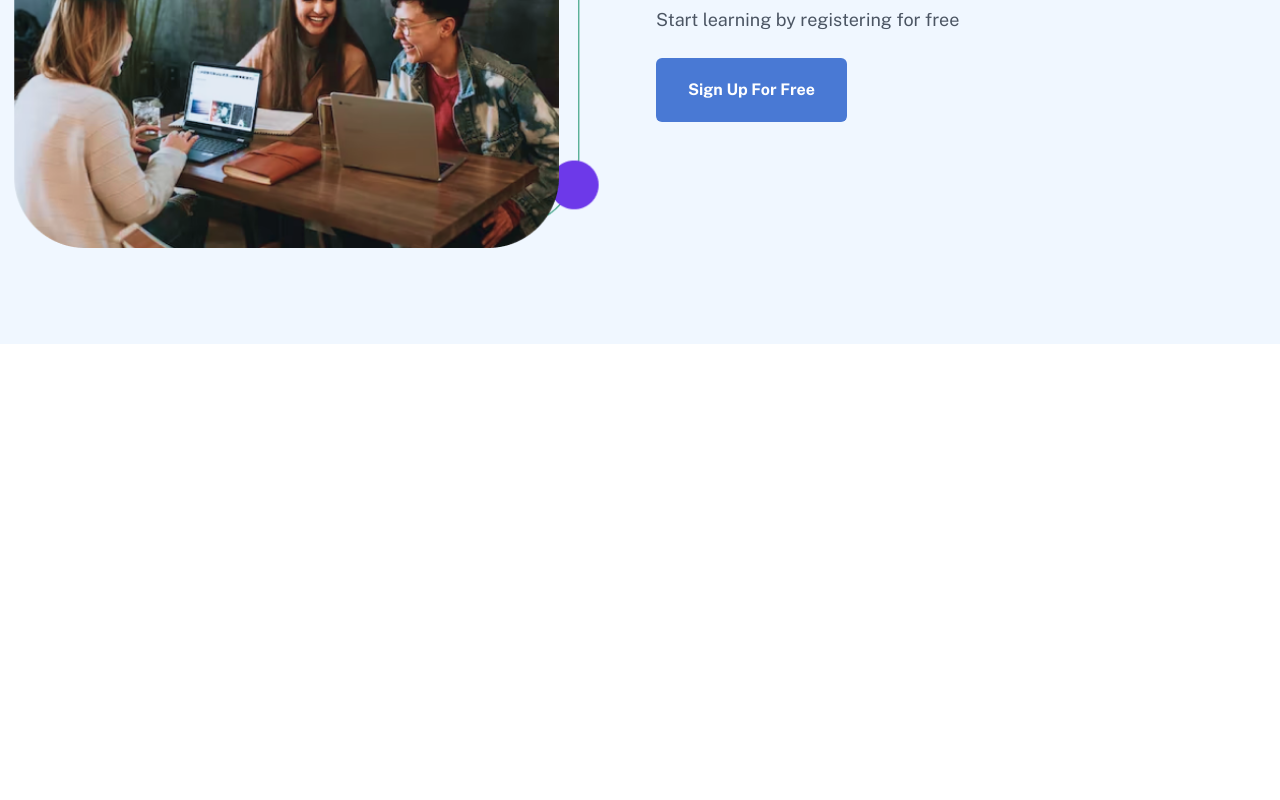
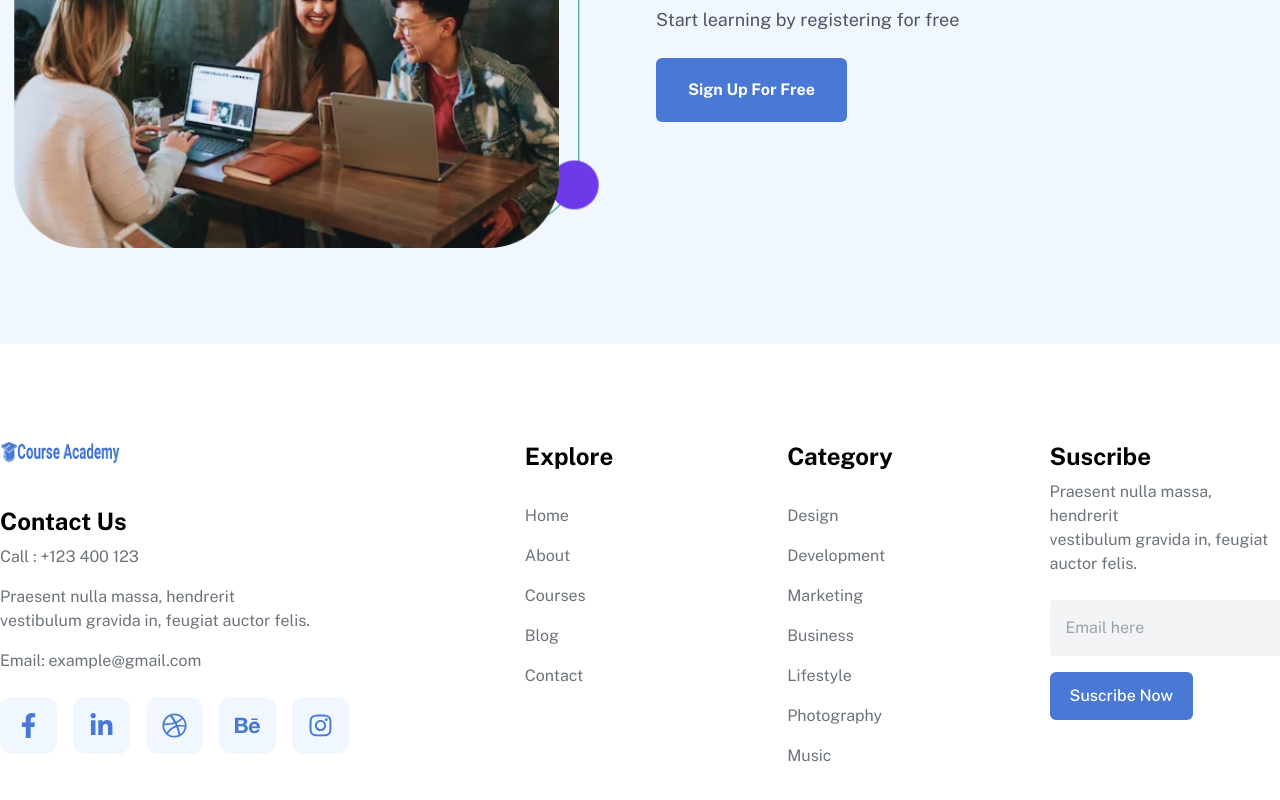
Before and after one commit to guillermocalle/course-academy-website, a React (Vite) app: page / in a window 1280 px wide. Shown: the part 4200-5000 px from the top of the page. Before the commit the page ends 4544 px from the top, so only its background shows below. Built offline with nearby package versions, Linux system fonts and the light colour scheme.

Commit message:
Footer section

```diff
--- a/src/App.jsx
+++ b/src/App.jsx
@@ -8,6 +8,7 @@ import {
   Categories,
   Feedback,
   CTA,
+  Footer,
 } from "./components";
 import "./App.css";
 
@@ -22,6 +23,7 @@ const App = () => {
       <Categories />
       <Feedback />
       <CTA />
+      <Footer />
     </div>
   );
 };
--- /dev/null
+++ b/src/components/Footer.jsx
@@ -0,0 +1,88 @@
+import React from "react";
+import { logo } from "../assets";
+import {
+  FaFacebookF,
+  FaLinkedinIn,
+  FaDribbble,
+  FaBehance,
+  FaInstagram,
+} from "react-icons/fa";
+
+const Footer = () => {
+  return (
+    <div className="w-full bg-white py-24">
+      <div className="md:max-w-[1480px] m-auto grid md:grid-cols-5 max-[780px]:grid-cols-2 gap-8 max-w-[600px]">
+        <div className="col-span-2">
+          <img src={logo} className="h-[25px]" />
+          <h3 className="text-2xl font-bold mt-10">Contact Us</h3>
+          <h3 className="py-2 text-[#6D737A]">Call : +123 400 123</h3>
+          <h3 className="py-2 text-[#6D737A]">
+            Praesent nulla massa, hendrerit <br /> vestibulum gravida in,
+            feugiat auctor felis.
+          </h3>
+          <h3 className="py-2 text-[#6D737A]">Email: example@gmail.com</h3>
+          <div className="flex gap-4 py-4">
+            <div className="p-4 bg-[#F0F7FF] rounded-xl">
+              <FaFacebookF size={25} style={{ color: "#4979d4" }} />
+            </div>
+            <div className="p-4 bg-[#F0F7FF] rounded-xl">
+              <FaLinkedinIn size={25} style={{ color: "#4979d4" }} />
+            </div>
+            <div className="p-4 bg-[#F0F7FF] rounded-xl">
+              <FaDribbble size={25} style={{ color: "#4979d4" }} />
+            </div>
+            <div className="p-4 bg-[#F0F7FF] rounded-xl">
+              <FaBehance size={25} style={{ color: "#4979d4" }} />
+            </div>
+            <div className="p-4 bg-[#F0F7FF] rounded-xl">
+              <FaInstagram size={25} style={{ color: "#4979d4" }} />
+            </div>
+          </div>
+        </div>
+
+        <div>
+          <h3 className="text-2xl font-bold">Explore</h3>
+          <ul className="py-6 text-[#6D737A]">
+            <li className="py-2">Home</li>
+            <li className="py-2">About</li>
+            <li className="py-2">Courses</li>
+            <li className="py-2">Blog</li>
+            <li className="py-2">Contact</li>
+          </ul>
+        </div>
+
+        <div>
+          <h3 className="text-2xl font-bold">Category</h3>
+          <ul className="py-6 text-[#6D737A]">
+            <li className="py-2">Design</li>
+            <li className="py-2">Development</li>
+            <li className="py-2">Marketing</li>
+            <li className="py-2">Business</li>
+            <li className="py-2">Lifestyle</li>
+            <li className="py-2">Photography</li>
+            <li className="py-2">Music</li>
+          </ul>
+        </div>
+
+        <div className="max-[780px]:col-span-2">
+          <h3 className="text-2xl font-bold">Suscribe</h3>
+          <h3 className="py-2 text-[#6D737A]">
+            Praesent nulla massa, hendrerit <br /> vestibulum gravida in,
+            feugiat auctor felis.
+          </h3>
+          <form className="py-4">
+            <input
+              className="bg-[#F2F3F4] p-4 w-full rounded"
+              placeholder="Email here"
+            />
+            <button className="max-[780px]:w-full my-4 px-5 py-3 rounded-md bg-[#4979d4] text-white font-medium">
+              Suscribe Now
+            </button>
+          </form>
+        </div>
+      </div>
+    </div>
+  );
+};
+
+export default Footer;
--- a/src/components/index.js
+++ b/src/components/index.js
@@ -6,6 +6,7 @@ import Achievement from "./Achievement";
 import Categories from "./Categories";
 import Feedback from "./Feedback";
 import CTA from "./CTA";
+import Footer from "./Footer";
 
 export {
   Navbar,
@@ -16,4 +17,5 @@ export {
   Categories,
   Feedback,
   CTA,
+  Footer,
 };
```
